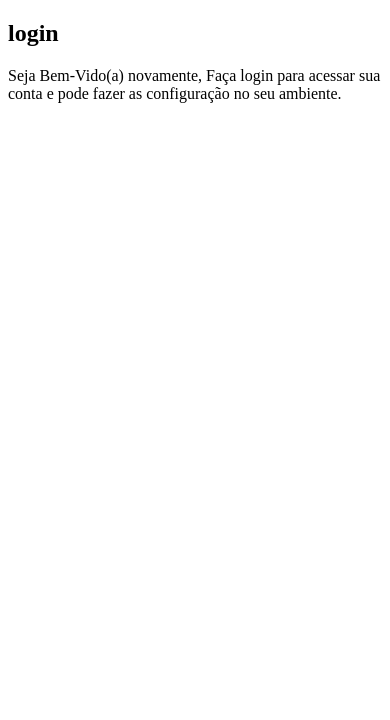
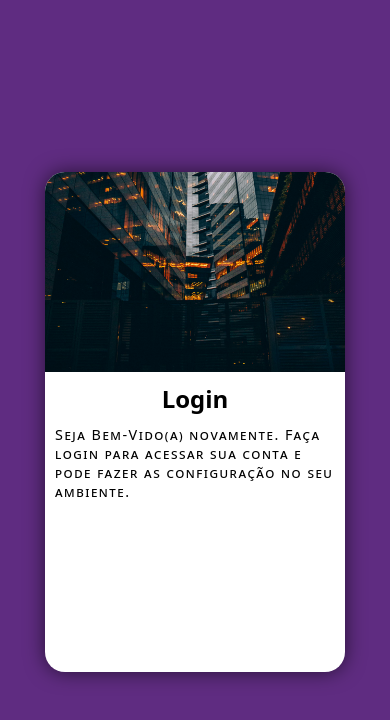
Before and after one commit to igortavares3/projeto-login, a plain HTML site: page index.html in a window 390 px wide. Drawn offline with Linux system fonts and the light colour scheme.

Commit message:
Mobile First

```diff
--- a/estilos/style.css
+++ b/estilos/style.css
@@ -8,3 +8,67 @@ Lilás: #5f2c81
 
 
 */
+
+* {
+    padding: 0px;
+    margin: 0px;
+    font-family: system-ui, -apple-system, BlinkMacSystemFont, 'Segoe UI', Roboto, Oxygen, Ubuntu, Cantarell, 'Open Sans', 'Helvetica Neue', sans-serif;
+    box-sizing: border-box;
+
+}
+
+html, body {
+    background-color:#5f2c81 ;
+    width: 100vw;
+    height: 100vh;
+}
+
+main {
+    position: relative;
+    width: 100vw;
+    height: 100vh; }
+
+section#login > #imagens {
+    display: block;
+    background: url(../imagens/fundo.jpg);
+    height: 200px;
+    background-size: cover;
+    background-position: bottom left;
+    border-radius: 20px 20px 0px 0px;
+
+}
+
+section#login {
+    position: absolute;
+    background-color: white;
+    width: 300px;
+    height: 500px;
+    margin: auto;
+
+    top: 50%;
+    left: 50%;
+
+    transform: translate(-50%, -50%);
+    box-shadow: 0px 0px 20px rgba(0, 0, 0, 0.600);
+    border-radius: 20px;
+
+}
+
+section#login > #Formulario {
+    display: block;
+    padding: 10px;
+}
+
+section#login > #Formulario > h1 {
+    text-align: center;
+    padding-bottom: 10px;
+
+}
+
+section#login > #Formulario > p {
+    display: block;
+    font-variant: small-caps;
+    font-size: 0.9em;
+    letter-spacing: 1.5px;
+
+}
--- a/index.html
+++ b/index.html
@@ -11,10 +11,11 @@
          <section id="login">
             <div id="imagens">
 
+
             </div>
             <div id="Formulario">
-                <h1>login</h1>
-                <p>Seja Bem-Vido(a) novamente, Faça login para acessar sua conta e pode fazer as configuração no seu ambiente.</p>
+                <h1>Login</h1>
+                <p>Seja Bem-Vido(a) novamente. Faça login para acessar sua conta e pode fazer as configuração no seu ambiente.</p>
 
             </div>
 
```
